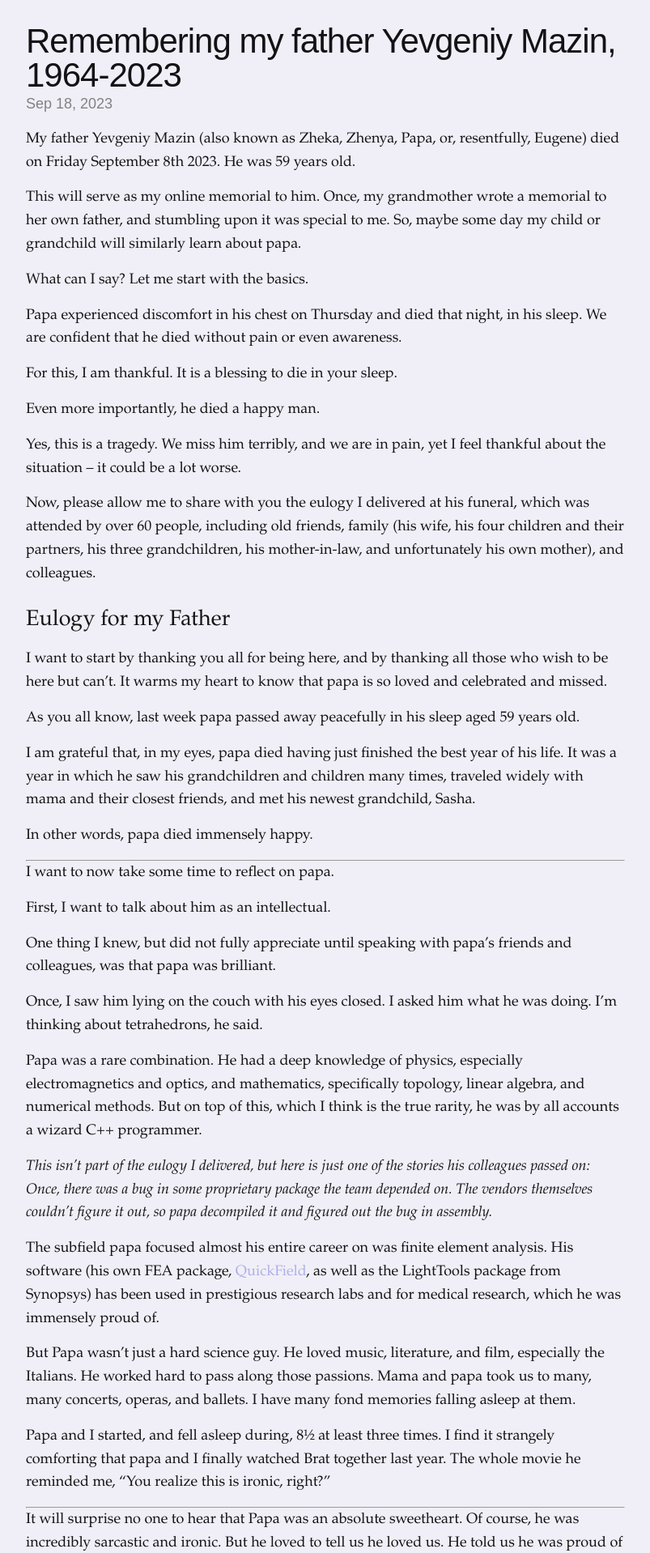
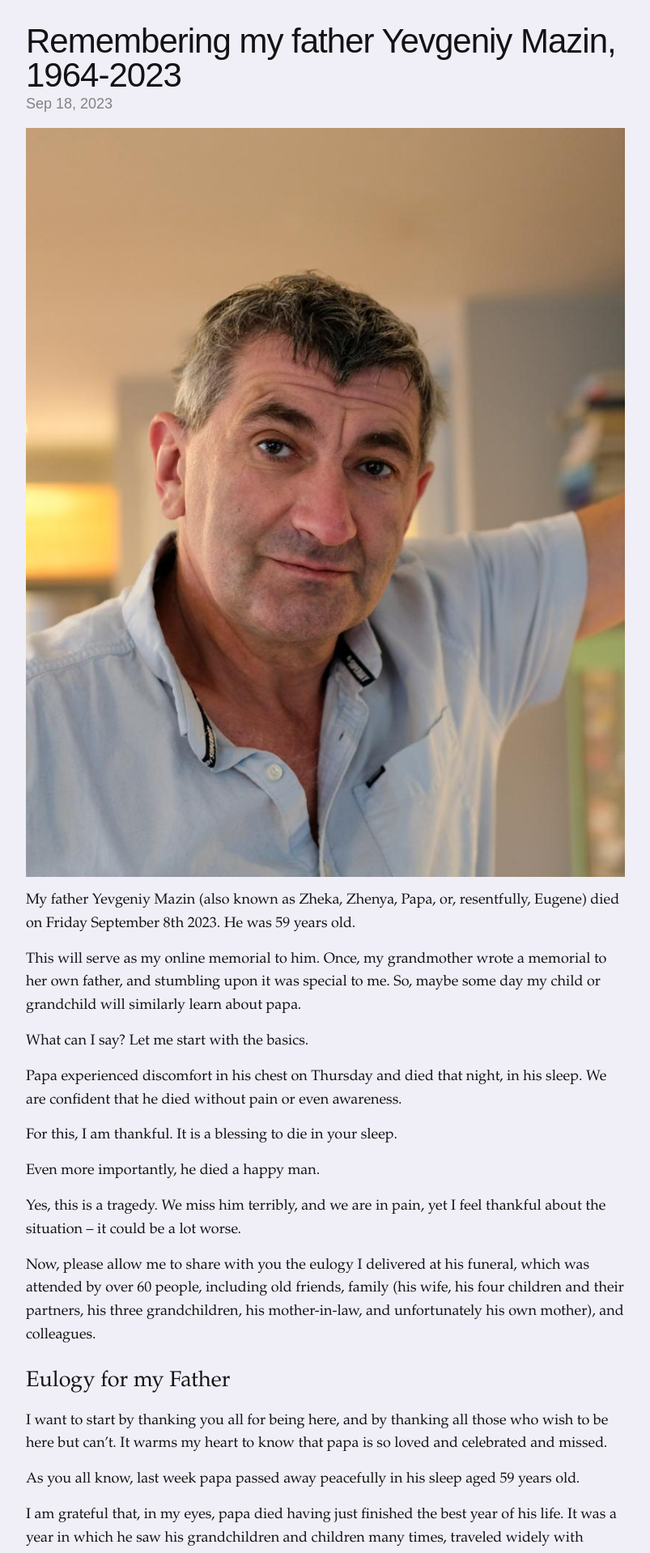
Before and after one commit to dmazin/dmazin.github.io, a Jekyll site: the page built from _posts/2023-09-19-papa-memorial.md, in a window 1280 px wide. Shown: the top 1918 px of the page at 81% size, without its empty margins (238-1041 px from the left). Built offline with Jekyll 4.4.1, drawn with Linux system fonts in a browser that asks for light colours.

Commit message:
add photo of papa

```diff
--- a/_posts/2023-09-19-papa-memorial.md
+++ b/_posts/2023-09-19-papa-memorial.md
@@ -6,6 +6,8 @@ date: 2023-09-18
 tags: featured
 description: In memory of my father, Yevgeniy Mazin.
 ---
+![](/assets/papa.jpeg)
+
 My father Yevgeniy Mazin (also known as Zheka, Zhenya, Papa, or, resentfully, Eugene) died on Friday September 8th 2023. He was 59 years old.
 
 This will serve as my online memorial to him. Once, my grandmother wrote a memorial to her own father, and stumbling upon it was special to me. So, maybe some day my child or grandchild will similarly learn about papa.
```
Also changed, not shown: assets/papa.jpeg (added).
